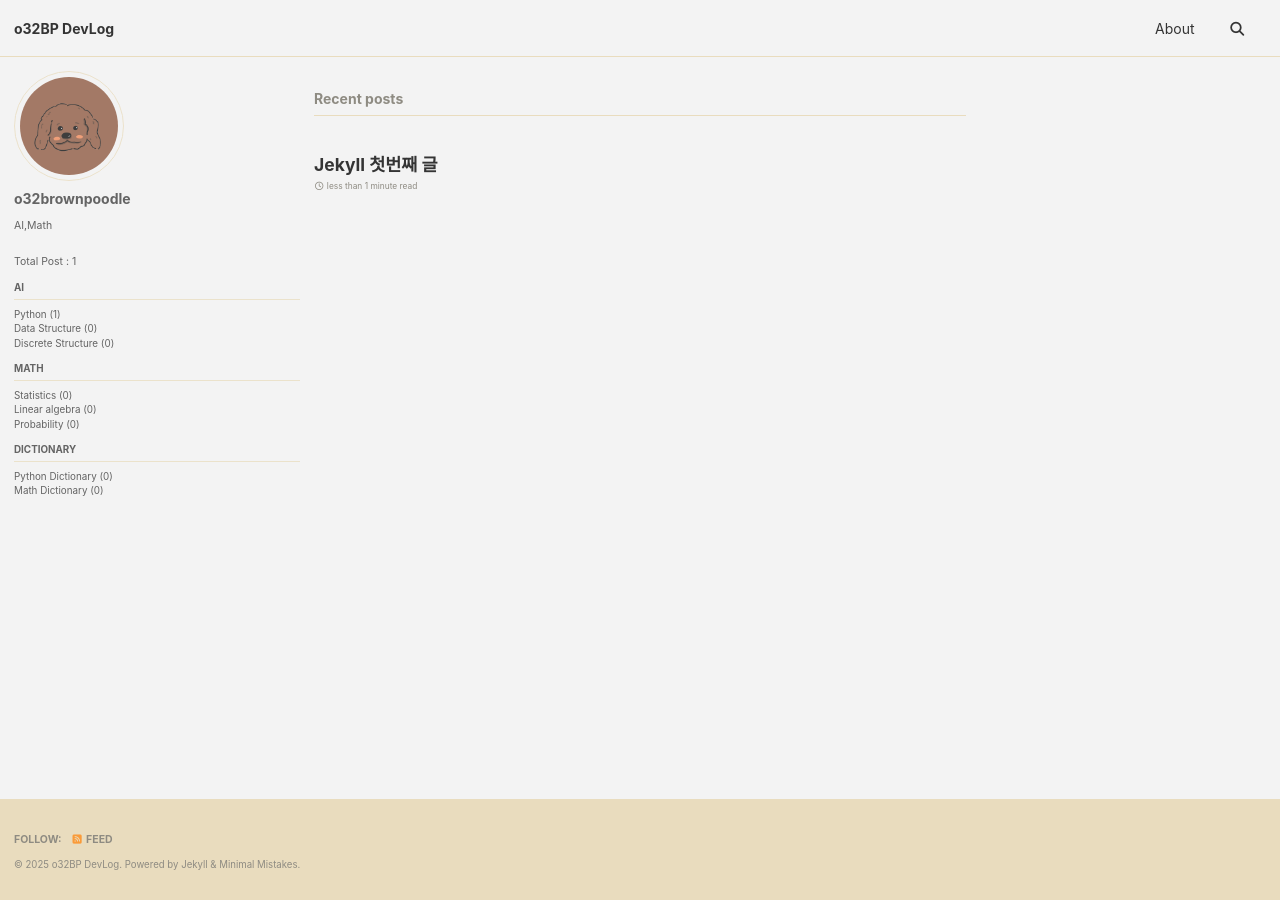
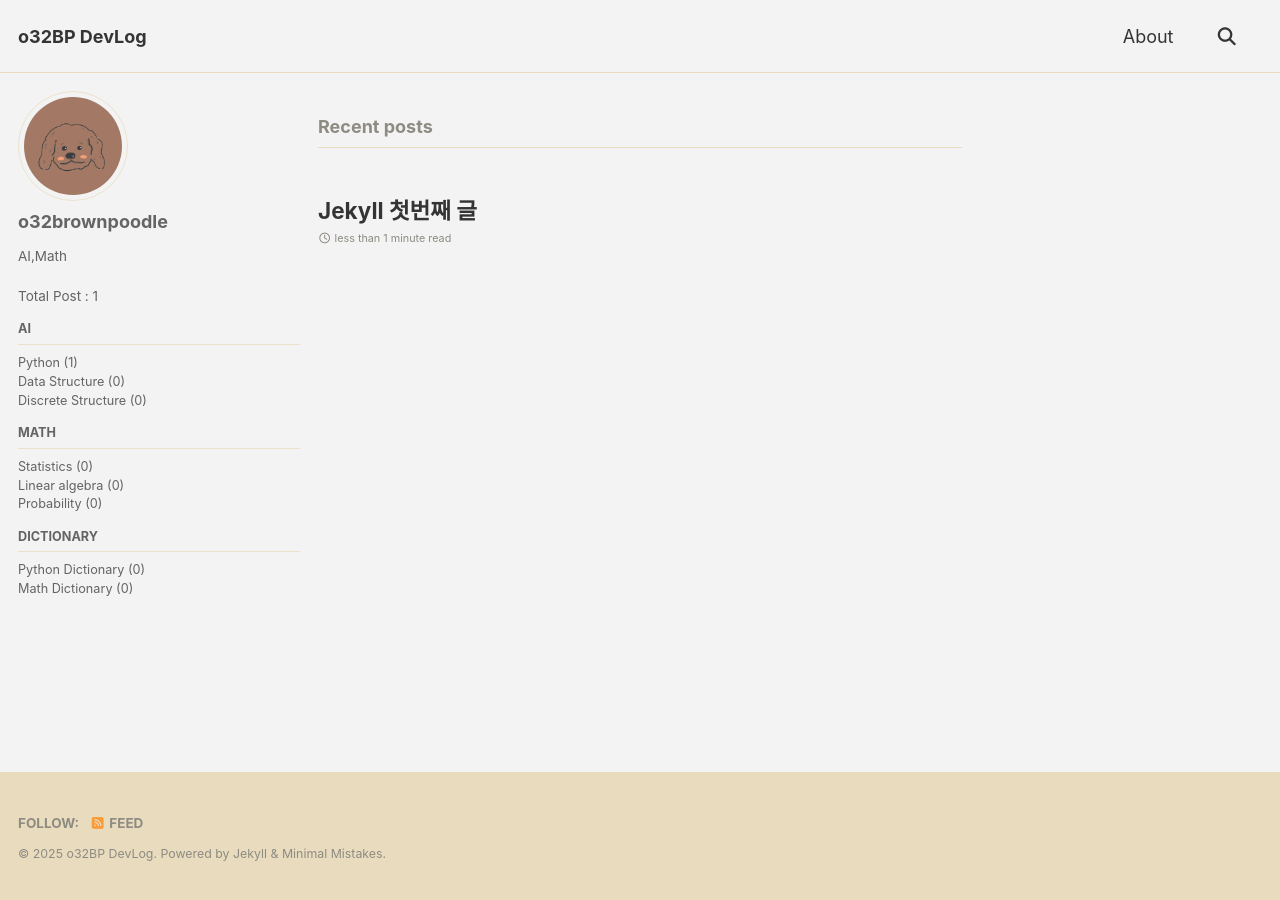
Before and after one commit to o32brownpoodle/o32brownpoodle.github.io, a Jekyll site: the page built from index.html, in a window 1280 px wide. Built offline with Jekyll 4.4.1, drawn with Linux system fonts in a browser that asks for light colours; cached includes are drawn as plain includes; some web fonts are replaced; the list of posts is cut into pages by our own code.

Commit message:
font size

```diff
--- a/_sass/minimal-mistakes/_reset.scss
+++ b/_sass/minimal-mistakes/_reset.scss
@@ -14,11 +14,11 @@ html {
   }
 
   @include breakpoint($large) {
-    font-size: 14px;
+    font-size: 16px;
   }
 
   @include breakpoint($x-large) {
-    font-size: 14px;
+    font-size: 18px;
   }
 
   -webkit-text-size-adjust: 100%;
```
Also changed, not shown: _pages/about/about.md (+2 -1 lines).
